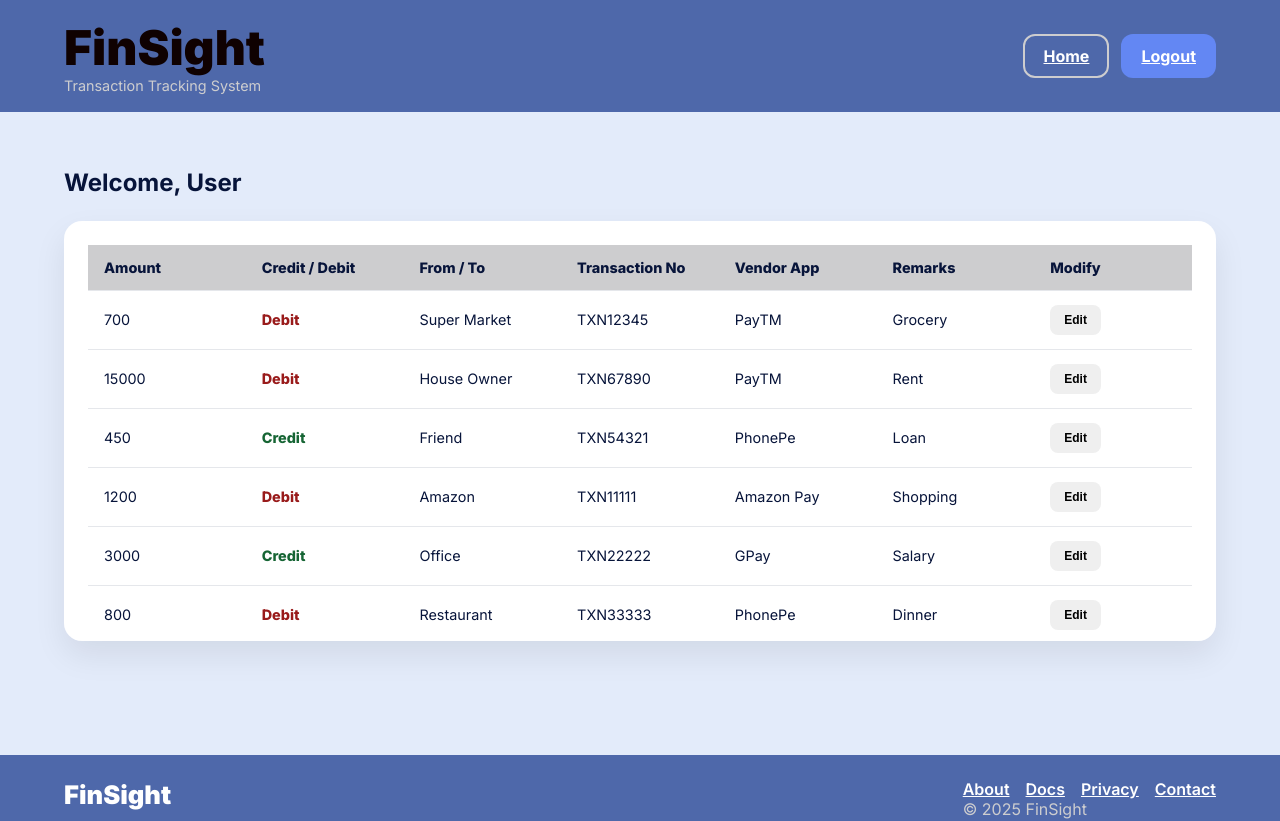
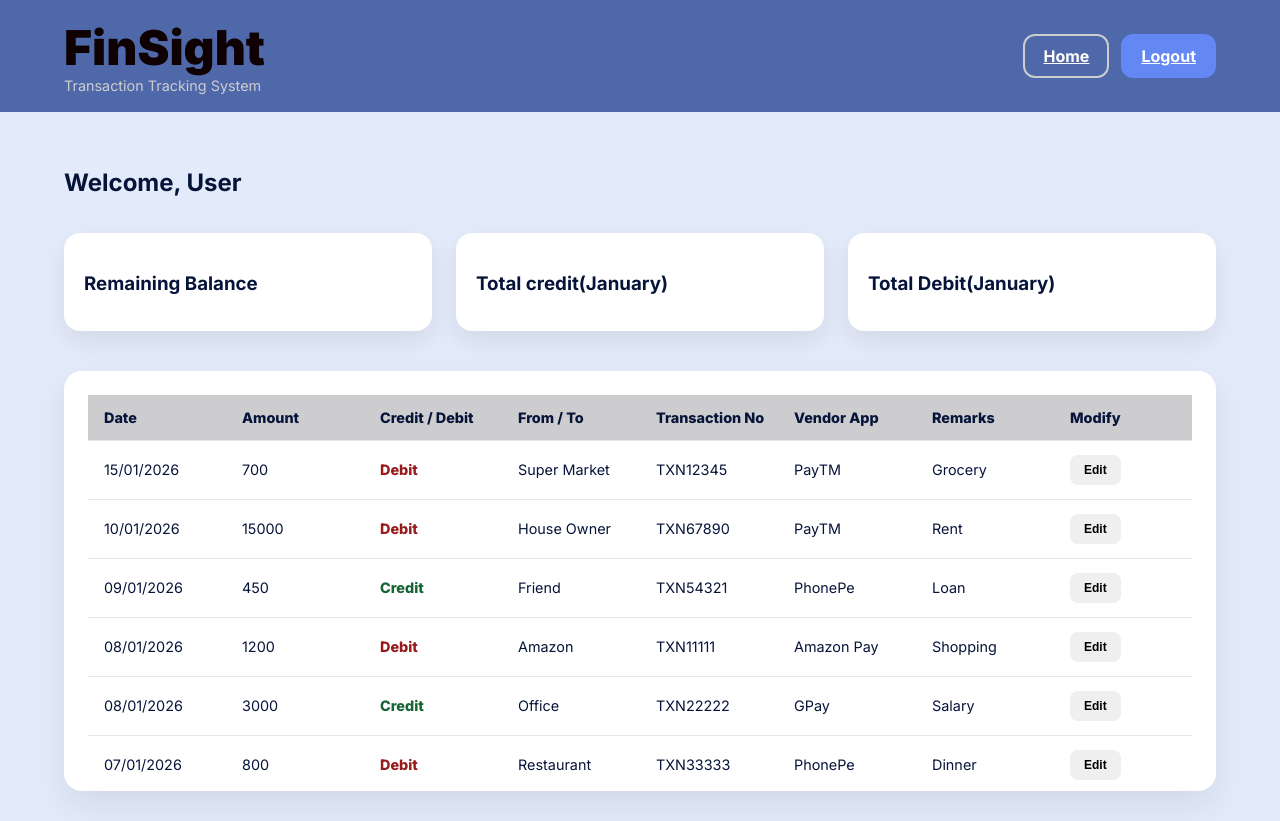
Before and after one commit to abhishekhegde12/FinSight, an Angular app: page /view-transaction in a window 1280 px wide. Shown: the top 821 px of the page. Built offline with nearby package versions, Linux system fonts and the light colour scheme.

Commit message:
view-transaction3

```diff
--- a/src/app/view-transaction/view-transaction.css
+++ b/src/app/view-transaction/view-transaction.css
@@ -92,6 +92,29 @@ body {
   border-radius: 8px;
 }
 
+/* ZEROth SECTION */
+.zeroth {
+  display: grid;
+  grid-template-columns: repeat(3, 1fr);
+  gap: 24px;
+  margin-top: 36px;
+}
+
+/* CARD */
+.card {
+  background: var(--card);
+  padding: 20px;
+  border-radius: 16px;
+  box-shadow: 0 10px 25px rgba(0,0,0,0.08);
+}
+
+.card h3 {
+  margin-bottom: 16px;
+}
+
+.first {
+  margin-top: 40px;
+}
 /* TABLE CONTAINER */
 .transaction {
   position: relative;
@@ -164,6 +187,47 @@ body {
   font-weight: 800;
 }
 
+
+/* MODAL */
+.modal-overlay {
+  position: fixed;
+  inset: 0;
+  background: rgba(15,23,42,0.6);
+  display: flex;
+  align-items: center;
+  justify-content: center;
+  z-index: 999;
+}
+
+.modal {
+  background: var(--card);
+  padding: 24px;
+  border-radius: 18px;
+  width: 100%;
+  max-width: 420px;
+}
+
+.modal-form {
+  display: flex;
+  flex-direction: column;
+  gap: 14px;
+}
+
+.modal-form input,
+.modal-form select {
+  padding: 10px;
+  border-radius: 10px;
+  border: 1px solid #d1d5db;
+}
+
+.modal-actions {
+  display: flex;
+  justify-content: flex-end;
+  gap: 12px;
+  margin-top: 16px;
+}
+
+
 /* FOOTER */
 .site-footer {
   margin-top: 50px;
--- a/src/app/view-transaction/view-transaction.html
+++ b/src/app/view-transaction/view-transaction.html
@@ -13,12 +13,25 @@
 <main class="main">
   <h2 class="welcome">Welcome, User</h2>
 
+  <section class="zeroth">
+    <div class="card">
+      <h3> Remaining Balance </h3>
+    </div>
+    <div class="card">
+      <h3>  Total credit(January) </h3>
+    </div>
+    <div class="card">
+      <h3> Total Debit(January) </h3>
+    </div>
+  </section>
+
   <section class="first">
     <div class="transaction">
 
       <table class="transTable">
         <thead>
           <tr>
+            <th>Date</th>
             <th>Amount</th>
             <th>Credit / Debit</th>
             <th>From / To</th>
@@ -31,99 +44,146 @@
 
         <tbody>
           <tr>
+            <td>15/01/2026</td>
             <td>700</td>
             <td class="debit">Debit</td>
             <td>Super Market</td>
             <td>TXN12345</td>
             <td>PayTM</td>
             <td>Grocery</td>
-            <td><button class="btn small">Edit</button></td>
+            <td><button class="btn small" (click)="openModal()">Edit</button></td>
           </tr>
 
           <tr>
+            <td>10/01/2026</td>
             <td>15000</td>
             <td class="debit">Debit</td>
             <td>House Owner</td>
             <td>TXN67890</td>
             <td>PayTM</td>
             <td>Rent</td>
-            <td><button class="btn small">Edit</button></td>
+            <td><button class="btn small" (click)="openModal()">Edit</button></td>
           </tr>
 
           <tr>
+            <td>09/01/2026</td>
             <td>450</td>
             <td class="credit">Credit</td>
             <td>Friend</td>
             <td>TXN54321</td>
             <td>PhonePe</td>
             <td>Loan</td>
-            <td><button class="btn small">Edit</button></td>
+            <td><button class="btn small" (click)="openModal()">Edit</button></td>
           </tr>
 
           <!-- dummy rows to show vertical scrolling -->
           <tr>
+            <td>08/01/2026</td>
             <td>1200</td>
             <td class="debit">Debit</td>
             <td>Amazon</td>
             <td>TXN11111</td>
             <td>Amazon Pay</td>
             <td>Shopping</td>
-            <td><button class="btn small">Edit</button></td>
+            <td><button class="btn small" (click)="openModal()">Edit</button></td>
           </tr>
 
           <tr>
+            <td>08/01/2026</td>
             <td>3000</td>
             <td class="credit">Credit</td>
             <td>Office</td>
             <td>TXN22222</td>
             <td>GPay</td>
             <td>Salary</td>
-            <td><button class="btn small">Edit</button></td>
+            <td><button class="btn small" (click)="openModal()">Edit</button></td>
           </tr>
 
           <tr>
+            <td>07/01/2026</td>
             <td>800</td>
             <td class="debit">Debit</td>
             <td>Restaurant</td>
             <td>TXN33333</td>
             <td>PhonePe</td>
             <td>Dinner</td>
-            <td><button class="btn small">Edit</button></td>
+            <td><button class="btn small" (click)="openModal()">Edit</button></td>
           </tr>
 
           <tr>
+            <td>06/01/2026</td>
             <td>800</td>
             <td class="debit">Debit</td>
             <td>Restaurant</td>
             <td>TXN33333</td>
             <td>PhonePe</td>
             <td>Dinner</td>
-            <td><button class="btn small">Edit</button></td>
+            <td><button class="btn small" (click)="openModal()">Edit</button></td>
           </tr>
 
           <tr>
+            <td>06/01/2026</td>
             <td>800</td>
             <td class="debit">Debit</td>
             <td>Restaurant</td>
             <td>TXN33333</td>
             <td>PhonePe</td>
             <td>Dinner</td>
-            <td><button class="btn small">Edit</button></td>
+            <td><button class="btn small" (click)="openModal()">Edit</button></td>
           </tr>
           <tr>
+            <td>05/01/2026</td>
             <td>800</td>
             <td class="debit">Debit</td>
             <td>Restaurant</td>
             <td>TXN33333</td>
             <td>PhonePe</td>
             <td>Dinner</td>
-            <td><button class="btn small">Edit</button></td>
+            <td><button class="btn small" (click)="openModal()">Edit</button></td>
           </tr>
         </tbody>
       </table>
 
     </div>
   </section>
+
+  <!-- Pop-Up  -->
+  <div class="modal-overlay" *ngIf="showModal">
+  <div class="modal">
+    <h3>Edit Transaction</h3>
+
+    <form class="modal-form">
+      <label>
+        Amount
+        <input type="number" placeholder="Amount">
+      </label>
+
+      <label>
+        Credit / Debit
+        <select>
+          <option>Credit</option>
+          <option>Debit</option>
+        </select>
+      </label>
+
+      <label>
+        Vendor App
+        <input type="text" placeholder="Vendor App">
+      </label>
+
+      <label>
+        Remarks
+        <input type="text" placeholder="Remarks">
+      </label>
+
+      <div class="modal-actions">
+        <button type="button" class="btn btn-outline" (click)="closeModal()">Cancel</button>
+      <button type="submit" class="btn btn-primary">Save</button>
+      </div>
+    </form>
+  </div>
+</div>
+
 </main>
 
 <footer class="site-footer">
--- a/src/app/view-transaction/view-transaction.ts
+++ b/src/app/view-transaction/view-transaction.ts
@@ -10,5 +10,13 @@ import { RouterLink } from '@angular/router';
   styleUrl: './view-transaction.css',
 })
 export class ViewTransaction {
+  showModal = false;
 
+  openModal() {
+    this.showModal = true;
+    console.log("hitting edit button");
+  }
+  closeModal() {
+    this.showModal = false;
+  }
 }
```
